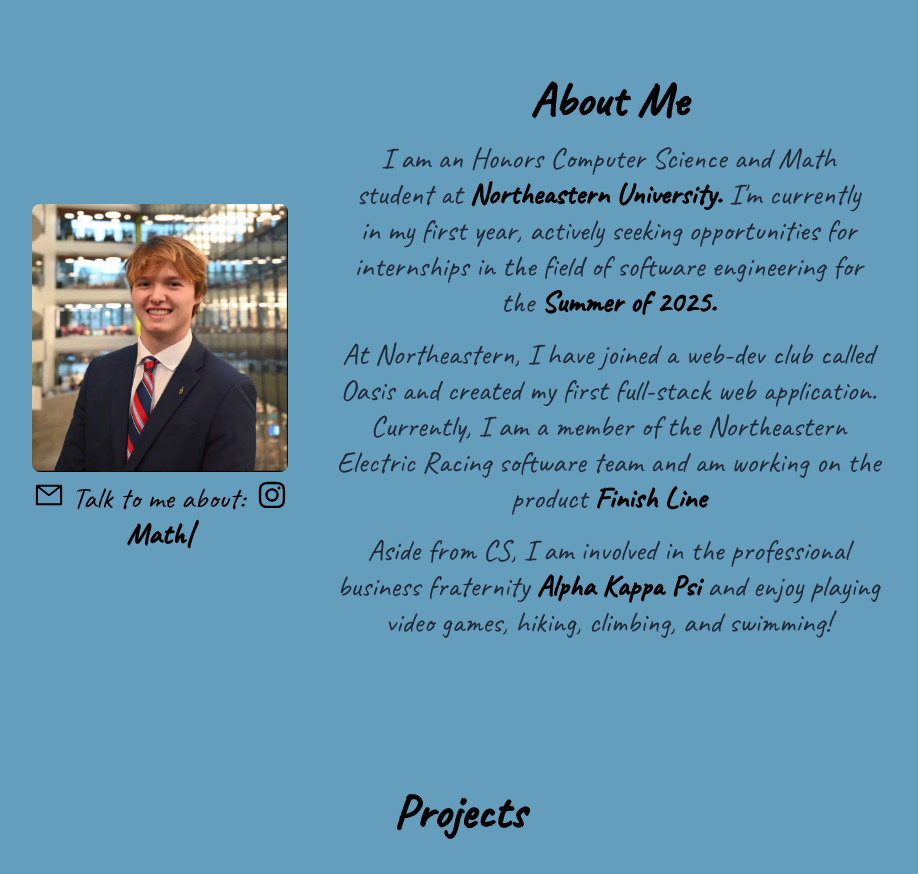
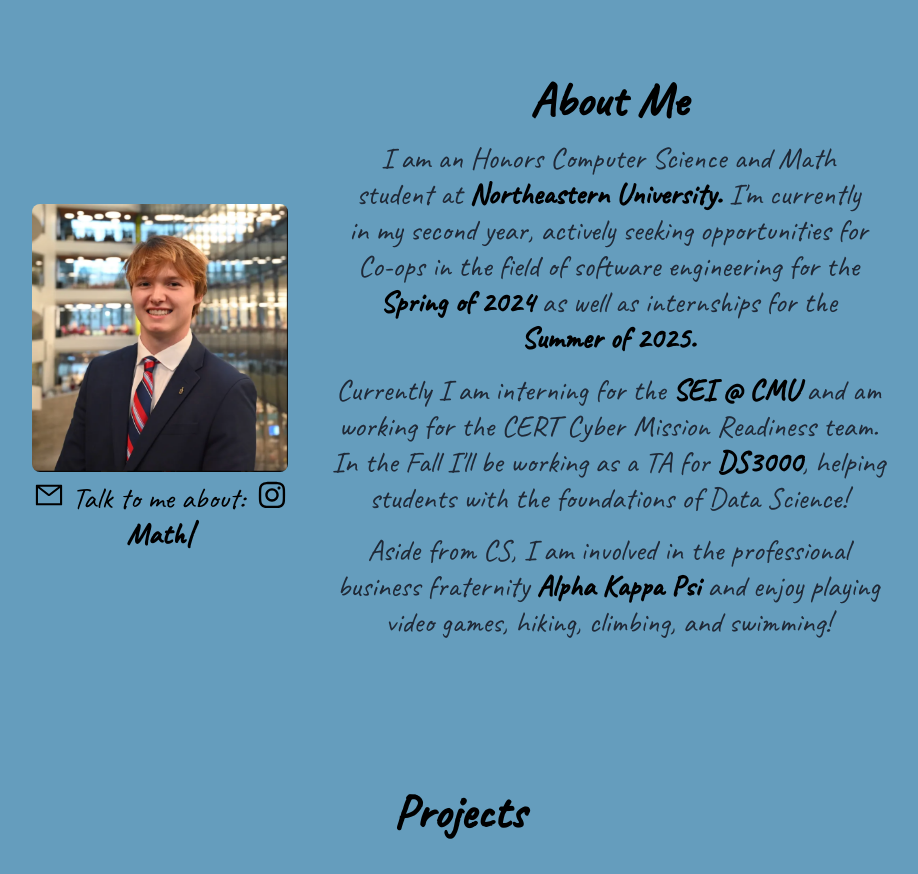
Before and after one commit to 23langloisj/Langlois-Portfolio, a React (Vite) app: page / in a window 1280 px wide. Shown: the part 800-1674 px from the top of the page, without its empty margins (181-1099 px from the left). Built offline with nearby package versions, Linux system fonts and the light colour scheme.

Commit message:
updated aboutme

```diff
--- a/package.json
+++ b/package.json
@@ -37,6 +37,6 @@
     "postcss": "^8.4.32",
     "prettier": "^3.1.1",
     "tailwindcss": "^3.4.0",
-    "vite": "^5.0.8"
+    "vite": "^5.3.3"
   }
 }
--- a/src/components/AboutMe.jsx
+++ b/src/components/AboutMe.jsx
@@ -53,15 +53,19 @@
             <p className="about-text text-3xl p-4 text-gray-800">
             I am an Honors Computer Science and Math student at
             <span className="font-bold text-black"> <a href="https://www.northeastern.edu/">Northeastern University. </a></span>
-            I&apos;m currently in my first year, actively seeking
-            opportunities for internships in the field of software
+            I&apos;m currently in my second year, actively seeking
+            opportunities for Co-ops in the field of software
             engineering for the
+            <span className="font-bold text-black"> Spring of 2024 </span>
+            as well as internships for the
             <span className="font-bold text-black"> Summer of 2025.</span>
           </p>
           <p className="about-me text-3xl text-gray-800">
-            At Northeastern, I have joined a web-dev club called Oasis and created
-            my first full-stack web application. Currently, I am a member of the Northeastern Electric Racing software
-            team and am working on the product <span className="font-bold text-black"><a href="https://finishlinebyner.com/login"> Finish Line </a></span>
+            Currently I am interning for the <span className="font-bold text-black"> <a href="https://www.sei.cmu.edu/">SEI @ CMU </a></span>
+            and am working for the CERT Cyber
+            Mission Readiness team.
+            In the Fall I'll be working as a TA for <span className="font-bold text-black"> <a href="https://www.khoury.northeastern.edu/home/rachlin/ds/ds3000_ds5110/">DS3000</a></span>,
+            helping students with the foundations of Data Science!
           </p>
           <p className="about-me text-3xl mt-4 text-gray-800">
             Aside from CS, I am involved in the professional business
```
Also changed, not shown: 1 other file (tests, documents, lock files or other folders).
